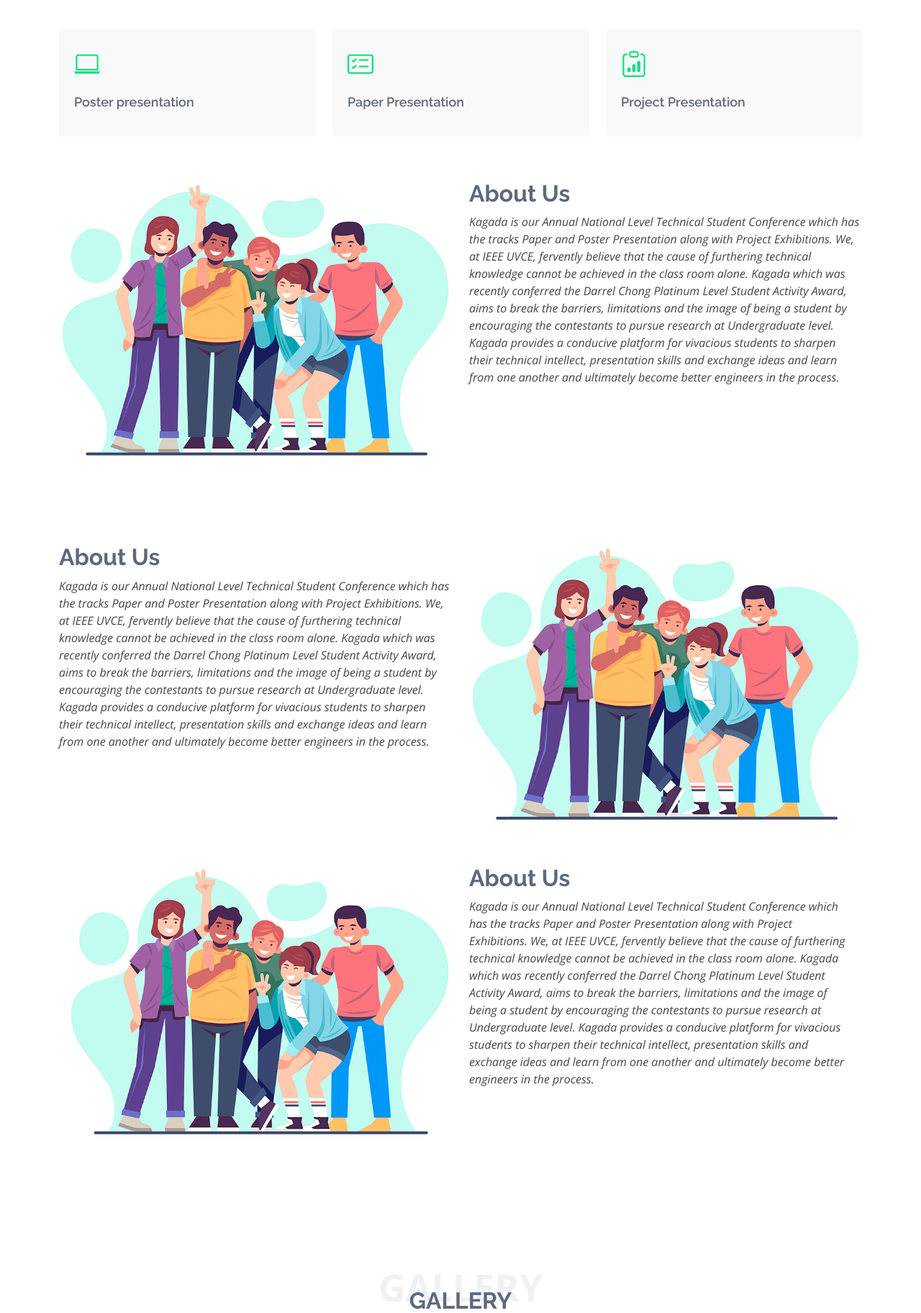
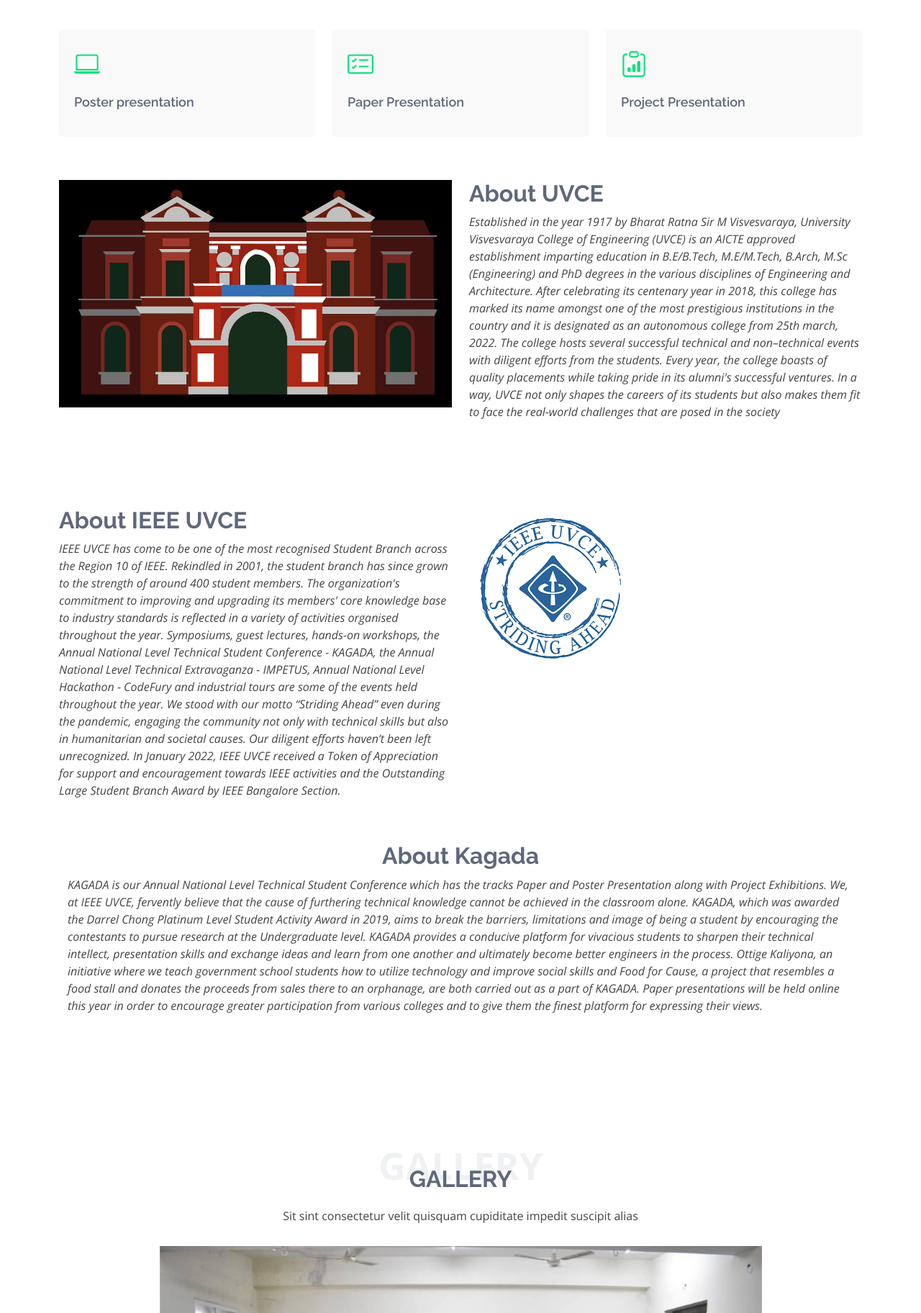
Before and after one commit to Uvcesd2022/kagada2022, a PHP site: page / in a window 1280 px wide. Shown: the part 599-2423 px from the top of the page at 72% size. Run offline with PHP 8.4, Linux system fonts and the light colour scheme.

Commit message:
added images and content

```diff
--- a/assets/css/style.css
+++ b/assets/css/style.css
@@ -1037,7 +1037,7 @@ section {
   border-top: 3px solid #16df7e;
   border-bottom: 3px solid #16df7e;
   padding: 30px;
-  width: 100%;
+  width: 150%;
   background-color: white;
 }
 .contact .details h3 {
@@ -1069,14 +1069,14 @@ section {
 
 .contact .info h4 {
   padding: 0 0 0 30px;
-  font-size: 27px;
+  font-size: 22px;
   font-weight: 600;
   margin-bottom: 5px;
   color: #5f687b;
 }
 .contact .details h2 {
   padding: 0 0 0 30px;
-  font-size: 22px;
+  font-size: 27px;
   font-weight: 600;
   margin-bottom: 5px;
   color: #5f687b;
--- a/index.html
+++ b/index.html
@@ -136,13 +136,13 @@
 
         <div class="row">
           <div class="col-lg-6">
-            <img src="assets/img/about.png" class="img-fluid" alt="">
+            <img src="./images/UVCE.jpeg" class="img-fluid" alt="">
           </div>
           <div class="col-lg-6 pt-4 pt-lg-0 content">
-            <h3>About Us</h3>
+            <h3>About UVCE</h3>
             <p class="fst-italic">
-              Kagada is our Annual National Level Technical Student Conference which has the tracks Paper and Poster Presentation along with Project Exhibitions. We, at IEEE UVCE, fervently believe that the cause of furthering technical knowledge cannot be achieved in the class room alone. Kagada which was recently conferred the Darrel Chong Platinum Level Student Activity Award, aims to break the barriers, limitations and the image of being a student by encouraging the contestants to pursue research at Undergraduate level. Kagada provides a conducive platform for vivacious students to sharpen their technical intellect, presentation skills and exchange ideas and learn from one another and ultimately become better engineers in the process.             </p>
-
+              Established in the year 1917 by Bharat Ratna Sir M Visvesvaraya, University Visvesvaraya College of Engineering (UVCE) is an AICTE approved establishment imparting education in B.E/B.Tech, M.E/M.Tech, B.Arch, M.Sc (Engineering) and PhD degrees in the various disciplines of Engineering and Architecture. After celebrating its centenary year in 2018, this college has marked its name amongst one of the most prestigious institutions in the country and it is designated as an autonomous college from 25th march, 2022. The college hosts several successful technical and non–technical events with diligent efforts from the students. Every year, the college boasts of quality placements while taking pride in its alumni's successful ventures. In a way, UVCE not only shapes the careers of its students but also makes them fit to face the real-world challenges that are posed in the society
+            </p>
           </div>
         </div>
 
@@ -153,27 +153,24 @@
 
         <div class="row">
           <div class="col-lg-6 pt-4 pt-lg-0 content">
-            <h3>About Us</h3>
+            <h3>About IEEE UVCE</h3>
             <p class="fst-italic">
-              Kagada is our Annual National Level Technical Student Conference which has the tracks Paper and Poster Presentation along with Project Exhibitions. We, at IEEE UVCE, fervently believe that the cause of furthering technical knowledge cannot be achieved in the class room alone. Kagada which was recently conferred the Darrel Chong Platinum Level Student Activity Award, aims to break the barriers, limitations and the image of being a student by encouraging the contestants to pursue research at Undergraduate level. Kagada provides a conducive platform for vivacious students to sharpen their technical intellect, presentation skills and exchange ideas and learn from one another and ultimately become better engineers in the process.             </p>
-
+              IEEE UVCE has come to be one of the most recognised Student Branch across the Region 10 of IEEE. Rekindled in 2001, the student branch has since grown to the strength of around 400 student members.  The organization's commitment to improving and upgrading its members' core knowledge base to industry standards is reflected in a variety of activities organised throughout the year. Symposiums, guest lectures, hands-on workshops, the Annual National Level Technical Student Conference - KAGADA, the Annual National Level Technical Extravaganza - IMPETUS, Annual National Level Hackathon - CodeFury and industrial tours are some of the events held throughout the year. We stood with our motto “Striding Ahead” even during the pandemic, engaging the community not only with technical skills but also in humanitarian and societal causes. Our diligent efforts haven’t been left unrecognized. In January 2022, IEEE UVCE received a Token of Appreciation for support and encouragement towards IEEE activities and the Outstanding Large Student Branch Award by IEEE Bangalore Section.
+            </p>
           </div>
           <div class="col-lg-6">
-            <img src="assets/img/about.png" class="img-fluid" alt="">
+            <img src="./images/download.png" class="img-fluid" alt="">
           </div>
         </div>
         <section id="about" class="about">
           <div class="container">
 
             <div class="row">
-              <div class="col-lg-6">
-                <img src="assets/img/about.png" class="img-fluid" alt="">
-              </div>
-              <div class="col-lg-6 pt-4 pt-lg-0 content">
-                <h3>About Us</h3>
+              <div class="pt-4 pt-lg-0 content">
+                <h3 style="text-align: center;">About Kagada</h3>
                 <p class="fst-italic">
-                  Kagada is our Annual National Level Technical Student Conference which has the tracks Paper and Poster Presentation along with Project Exhibitions. We, at IEEE UVCE, fervently believe that the cause of furthering technical knowledge cannot be achieved in the class room alone. Kagada which was recently conferred the Darrel Chong Platinum Level Student Activity Award, aims to break the barriers, limitations and the image of being a student by encouraging the contestants to pursue research at Undergraduate level. Kagada provides a conducive platform for vivacious students to sharpen their technical intellect, presentation skills and exchange ideas and learn from one another and ultimately become better engineers in the process.             </p>
-
+                  KAGADA is our Annual National Level Technical Student Conference which has the tracks Paper and Poster Presentation along with Project Exhibitions. We, at IEEE UVCE, fervently believe that the cause of furthering technical knowledge cannot be achieved in the classroom alone. KAGADA, which was awarded the Darrel Chong Platinum Level Student Activity Award in 2019, aims to break the barriers, limitations and image of being a student by encouraging the contestants to pursue research at the Undergraduate level. KAGADA provides a conducive platform for vivacious students to sharpen their technical intellect, presentation skills and exchange ideas and learn from one another and ultimately become better engineers in the process. Ottige Kaliyona, an initiative where we teach government school students how to utilize technology and improve social skills and Food for Cause, a project that resembles a food stall and donates the proceeds from sales there to an orphanage, are both carried out as a part of KAGADA. Paper presentations will be held online this year in order to encourage greater participation from various colleges and to give them the finest platform for expressing their views.
+                  </p>
               </div>
             </div>
 
@@ -494,7 +491,7 @@
           <p>Sit sint consectetur velit quisquam cupiditate impedit suscipit alias</p>
         </div>
 
-        <div class="row">
+        <div class="row" style="margin: auto;">
 
           <div class="col-lg-5 d-flex align-items-stretch">
             <div class="info">
@@ -508,12 +505,6 @@
                 <i class="bi bi-envelope"></i>
                 <h4>Email:</h4>
                 <p>info@example.com</p>
-              </div>
-
-              <div class="phone">
-                <i class="bi bi-phone"></i>
-                <h4>Call:</h4>
-                <p>+1 5589 55488 55s</p>
               </div>
 
               <iframe src="https://www.google.com/maps/embed?pb=!1m14!1m8!1m3!1d12097.433213460943!2d-74.0062269!3d40.7101282!3m2!1i1024!2i768!4f13.1!3m3!1m2!1s0x0%3A0xb89d1fe6bc499443!2sDowntown+Conference+Center!5e0!3m2!1smk!2sbg!4v1539943755621" frameborder="0" style="border:0; width: 100%; height: 290px;" allowfullscreen></iframe>
```
Also changed, not shown: images/UVCE.jpeg (added), images/download.png (added).
